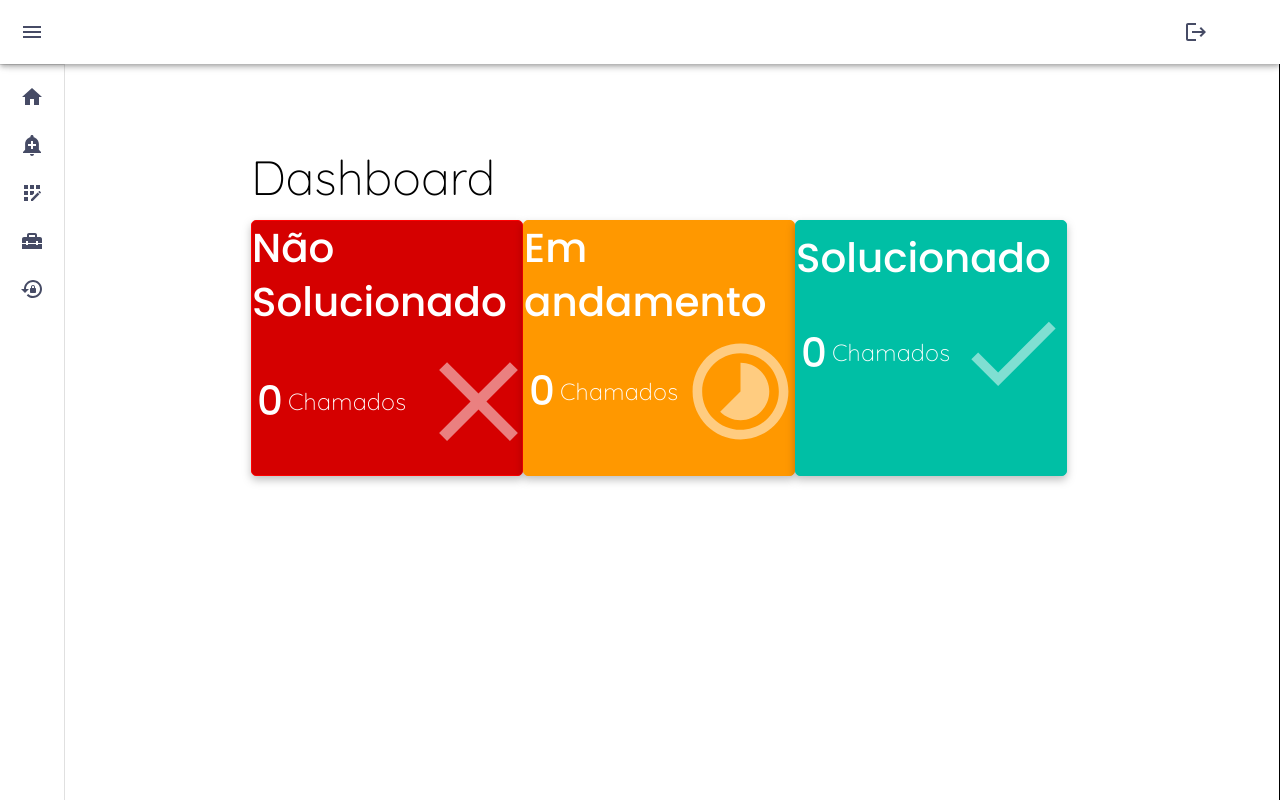
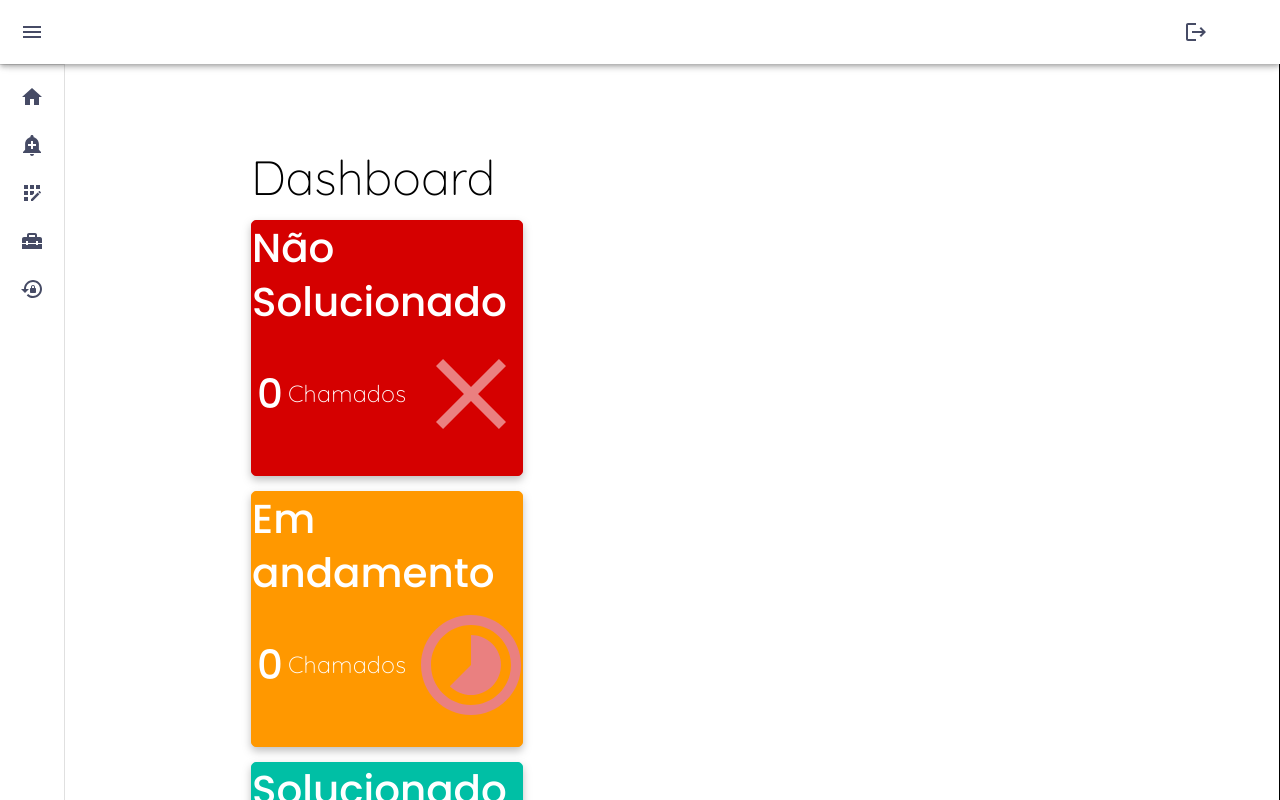
Before and after one commit to Giuzntt/Intranet, a Next.js app: page / in a window 1280 px wide. Shown: the top 800 px of the page. Built offline with nearby package versions, Linux system fonts and the light colour scheme.

Commit message:
Tipando Componente Display

```diff
--- /dev/null
+++ b/src/components/DisplayComponent/display-objects.ts
@@ -0,0 +1,25 @@
+import {  ItemDisplayComponent } from "./types";
+import * as Icon from "@mui/icons-material";
+
+export const stageDisplayComponent:ItemDisplayComponent[] = [
+    {
+        title: 'Não Solucionado',
+        numeroChamados: 0,
+        icons: Icon.Close,
+        colorDiferente:'#D50000'
+    },
+    {
+        title: 'Em andamento',
+        numeroChamados: 0,
+        icons: Icon.Timelapse,
+        colorDiferente:'#FF9800'
+    },
+    {
+        title: ' Solucionado',
+        numeroChamados: 0,
+        icons: Icon.Check,
+        colorDiferente:'#00BFA5'
+    }
+
+
+]
--- a/src/components/DisplayComponent/index.tsx
+++ b/src/components/DisplayComponent/index.tsx
@@ -1,22 +1,24 @@
-import { Check, Close, Timelapse } from "@mui/icons-material"
+import { AddAlarm, Check, Close, Timelapse } from "@mui/icons-material"
 import { Box } from "@mui/material"
-import { margin } from "@mui/system"
-import { BoxDisplay, TituloCaixa, TextoDisplay, BoxDisplay2, BoxDisplay3 } from "./styles"
+
+import { BoxDisplay, TituloCaixa, TextoDisplay } from "./styles"
+import { IDisplayComponent } from "./types";
 
 
 
-interface IDisplayComponent{
+const DisplayComponent = ({
+    displayComponent
+}: IDisplayComponent) =>{
 
-}
-
-const  DisplayComponent = ()  => {
-
-    return (
-       <Box display={'flex'} sx={{justifyContent: 'space-between'}}>
-        <BoxDisplay>
+    return(
+   <>{
+        displayComponent.map(({
+            title, icons:Icons, numeroChamados, colorDiferente
+        }, index)=>(
+            <Box display={'flex'} key={index} sx={{justifyContent: 'space-between'}}>
+                <BoxDisplay cor={colorDiferente}>
                 <TituloCaixa variant="h5">
-
-                Não Solucionado
+                    {title}
                 </TituloCaixa>
 
                 <Box sx={{
@@ -27,91 +29,29 @@ const  DisplayComponent = ()  => {
                     bottom: '0'
                 }}>
                 <TituloCaixa variant="h5">
-                0
+                {numeroChamados}
                 </TituloCaixa>
                 <TextoDisplay >
                  Chamados
                 </TextoDisplay>
 
-                <Close sx={{
+                <Icons sx={{
                     color: '#EA8080',
-                    fontSize: "135px",
+                    fontSize: "120px",
                     position: 'relative',
                     left: '0px'
 
                 }}
                 />
                 </Box>
+                </BoxDisplay>
+                </Box>
+        )
+        )
+   }</>
+
+        )
+}
 
 
-        </BoxDisplay>
-        <BoxDisplay2>
-                <TituloCaixa variant="h5">
-
-                Em andamento
-                </TituloCaixa>
-
-                <Box sx={{
-                    margin: '5px',
-                    display: 'flex',
-                    justifyContent: 'space-between',
-                    alignItems: 'center',
-                    bottom: '0'
-                }}>
-                <TituloCaixa variant="h5">
-                0
-                </TituloCaixa>
-                <TextoDisplay >
-                 Chamados
-                </TextoDisplay>
-
-                <Timelapse sx={{
-                    color: '#FFCC80',
-                    fontSize: "115px",
-                    position: 'relative',
-                    left: '0px'
-
-                }}
-                />
-                </Box>
-
-
-        </BoxDisplay2>
-        <BoxDisplay3>
-                <TituloCaixa variant="h5" sx={{margin:'10px 0px '}}>
-
-                Solucionado
-                </TituloCaixa>
-
-                <Box sx={{
-                    margin: '5px',
-                    display: 'flex',
-                    justifyContent: 'space-between',
-                    alignItems: 'center',
-                    bottom: '0'
-                }}>
-                <TituloCaixa variant="h5">
-                0
-                </TituloCaixa>
-                <TextoDisplay >
-                 Chamados
-                </TextoDisplay>
-
-                <Check sx={{
-                    color: '#80DFD2',
-                    fontSize: "115px",
-                    position: 'relative',
-                    left: '0px'
-
-                }}
-                />
-                </Box>
-
-
-        </BoxDisplay3>
-       </Box>
-
-    )
-}
-
 export default DisplayComponent
--- a/src/components/DisplayComponent/styles.ts
+++ b/src/components/DisplayComponent/styles.ts
@@ -1,40 +1,43 @@
 import { Box, styled, Typography } from "@mui/material";
+import { ItemDisplayComponent } from "./types";
 
+interface IBoxDisplayProps {
+    cor: string;
 
+}
 
-export const BoxDisplay = styled(Box)`
-
-    border: 1px solid red;
+export const BoxDisplay  = styled(Box)<IBoxDisplayProps> `
+    border: 1px solid ${({cor}) => cor ?? 'white'};
     border-radius: 5px;
-    background-color: #D50000;
+    background-color: ${({cor}) => cor ?? 'white'};
     width: 272px;
     height: 256px;
-    filter:drop-shadow(0px 4px 4px rgba(0, 0, 0, 0.25)); ;
+    filter:drop-shadow(0px 4px 4px rgba(0, 0, 0, 0.25));
     margin-top: 15px;
 
     `
-export const BoxDisplay2 = styled(Box)`
+// export const BoxDisplay2 = styled(Box)`
 
-    border: 1px solid #FF9800;
-    border-radius: 5px;
-    background-color: #FF9800;
-    width: 272px;
-    height: 256px;
-    filter:drop-shadow(0px 4px 4px rgba(0, 0, 0, 0.25)); ;
-    margin-top: 15px;
+//     border: 1px solid #FF9800;
+//     border-radius: 5px;
+//     background-color: #FF9800;
+//     width: 272px;
+//     height: 256px;
+//     filter:drop-shadow(0px 4px 4px rgba(0, 0, 0, 0.25)); ;
+//     margin-top: 15px;
 
-    `
-export const BoxDisplay3 = styled(Box)`
+//     `
+// export const BoxDisplay3 = styled(Box)`
 
-    border: 1px solid #00BFA5;
-    border-radius: 5px;
-    background-color: #00BFA5;
-    width: 272px;
-    height: 256px;
-    filter:drop-shadow(0px 4px 4px rgba(0, 0, 0, 0.25)); ;
-    margin-top: 15px;
+//     border: 1px solid #00BFA5;
+//     border-radius: 5px;
+//     background-color: #00BFA5;
+//     width: 272px;
+//     height: 256px;
+//     filter:drop-shadow(0px 4px 4px rgba(0, 0, 0, 0.25)); ;
+//     margin-top: 15px;
 
-    `
+//     `
 
 
 export const TituloCaixa = styled(Typography)`
--- /dev/null
+++ b/src/components/DisplayComponent/types.ts
@@ -0,0 +1,12 @@
+import { SvgIconComponent } from "@mui/icons-material";
+
+export interface IDisplayComponent{
+    displayComponent:   ItemDisplayComponent[]
+}
+
+export interface ItemDisplayComponent {
+    title: string;
+    numeroChamados: number;
+    icons: SvgIconComponent;
+    colorDiferente: string;
+}
--- a/src/pages/index.tsx
+++ b/src/pages/index.tsx
@@ -1,6 +1,7 @@
 import { Title } from '@mui/icons-material'
 import { Typography, Button } from '@mui/material'
 import DisplayComponent from '../components/DisplayComponent'
+import { stageDisplayComponent } from '../components/DisplayComponent/display-objects'
 import { BoxConteudo } from './style'
 
 
@@ -13,7 +14,7 @@ const  Home  = () =>{
       <Typography variant="h3" color="initial" sx={{fontFamily:'Quicksand, sans-serif'}}>
         Dashboard
         </Typography>
-      <DisplayComponent/>
+      <DisplayComponent displayComponent={stageDisplayComponent}/>
 
     </BoxConteudo>
 
--- a/src/pages/objects-sidebar.tsx
+++ b/src/pages/objects-sidebar.tsx
@@ -1,4 +1,5 @@
 import * as Icon from "@mui/icons-material";
+
 
 import {   ISideBar } from "../components/SideBar/types";
 
```
